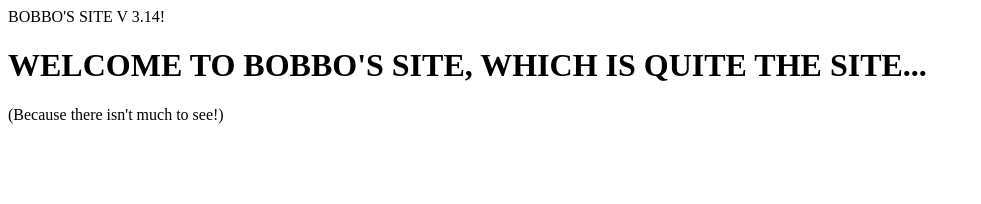
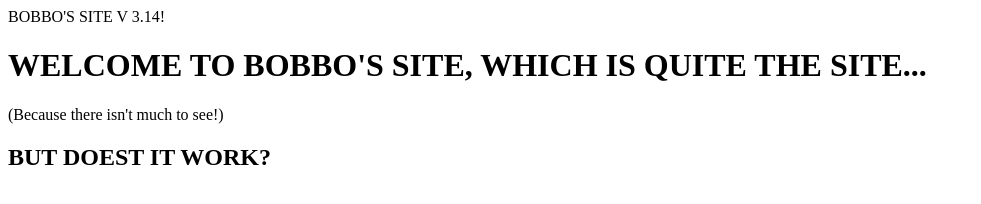
Before and after one commit to WSU-kduncan/cicd-3120-Etten32, a plain HTML site: page website/index.html in a window 1280 px wide. Shown: the whole page, without its empty margins (0-981 px from the left). Drawn offline with Linux system fonts and the light colour scheme.

Commit message:
Testing auto deploy

```diff
--- a/website/index.html
+++ b/website/index.html
@@ -4,5 +4,6 @@
 	<body>
 		<h1> WELCOME TO BOBBO'S SITE, WHICH IS QUITE THE SITE...</h1>
 		<p> (Because there isn't much to see!) </p>
+		<h2> BUT DOEST IT WORK? </h2>
 	</body>
 </html>
```
